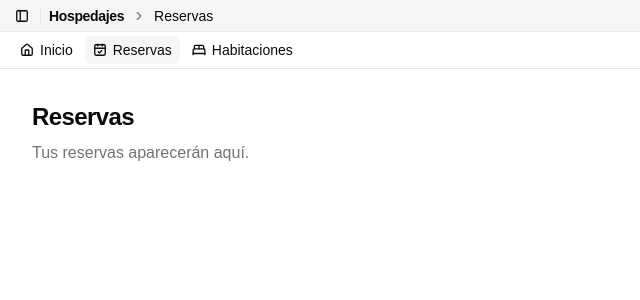
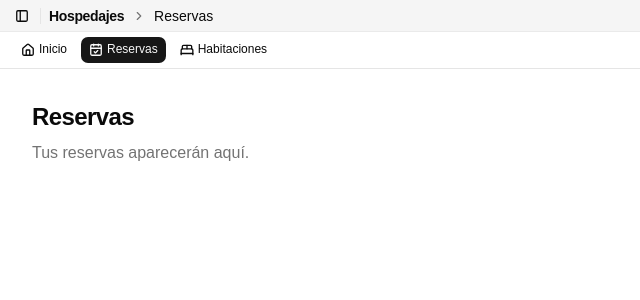
Before and after one commit to Araozu/hospedaje-electric-boogaloo, a React (Vite) app: page /reservas in a window 1280 px wide. Shown: the top 300 px of the page, without its empty margins (0-640 px from the left). Built offline with nearby package versions, Linux system fonts and the light colour scheme.

Commit message:
buttons style

```diff
--- a/src/components/app-navbar.tsx
+++ b/src/components/app-navbar.tsx
@@ -1,4 +1,5 @@
 import { Link, useRouterState } from "@tanstack/react-router";
+import { Button } from "@/components/ui/button"
 import {
 	BedDouble,
 	CalendarCheck,
@@ -6,8 +7,6 @@
 	House,
 	PanelLeft,
 } from "lucide-react";
-
-import { cn } from "@/lib/utils";
 
 const navigationItems = [
 	{ label: "Inicio", to: "/", icon: House },
@@ -57,23 +56,22 @@
 			>
 				{navigationItems.map((item) => {
 					const Icon = item.icon;
+					const isActive = currentSection === item.label;
 
 					return (
 						<Link
 							key={item.label}
 							to={item.to}
 							activeOptions={{ exact: item.to === "/" }}
-							className={cn(
-								"inline-flex h-7 shrink-0 items-center gap-1.5 rounded-sm px-2 text-sm text-foreground transition-colors hover:bg-muted focus-visible:outline-none focus-visible:ring-2 focus-visible:ring-ring",
-								"[&.active]:bg-muted [&.active]:font-medium",
-							)}
 						>
+							<Button variant={isActive ? "default" : "ghost"}>
 								<Icon
 									aria-hidden="true"
 									className="size-3.5"
 									strokeWidth={2.25}
 								/>
 								{item.label}
+							</Button>
 						</Link>
 					);
 				})}
--- a/src/components/ui/button.tsx
+++ b/src/components/ui/button.tsx
@@ -4,7 +4,7 @@
 import { cn } from "@/lib/utils";
 
 const buttonVariants = cva(
-	"group/button inline-flex shrink-0 items-center justify-center rounded-md border border-transparent bg-clip-padding text-xs/relaxed font-medium whitespace-nowrap transition-all outline-none select-none focus-visible:border-ring focus-visible:ring-2 focus-visible:ring-ring/30 active:not-aria-[haspopup]:translate-y-px disabled:pointer-events-none disabled:opacity-50 aria-invalid:border-destructive aria-invalid:ring-2 aria-invalid:ring-destructive/20 dark:aria-invalid:border-destructive/50 dark:aria-invalid:ring-destructive/40 [&_svg]:pointer-events-none [&_svg]:shrink-0 [&_svg:not([class*='size-'])]:size-4",
+	"cursor-pointer group/button inline-flex shrink-0 items-center justify-center rounded-md border border-transparent bg-clip-padding text-xs/relaxed font-medium whitespace-nowrap transition-all outline-none select-none focus-visible:border-ring focus-visible:ring-2 focus-visible:ring-ring/30 active:not-aria-[haspopup]:translate-y-px disabled:pointer-events-none disabled:opacity-50 aria-invalid:border-destructive aria-invalid:ring-2 aria-invalid:ring-destructive/20 dark:aria-invalid:border-destructive/50 dark:aria-invalid:ring-destructive/40 [&_svg]:pointer-events-none [&_svg]:shrink-0 [&_svg:not([class*='size-'])]:size-4",
 	{
 		variants: {
 			variant: {
```
Lines whose indentation alone changed are shown as unchanged.
